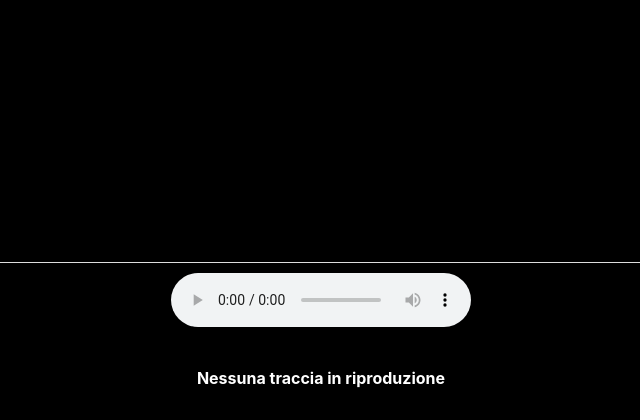
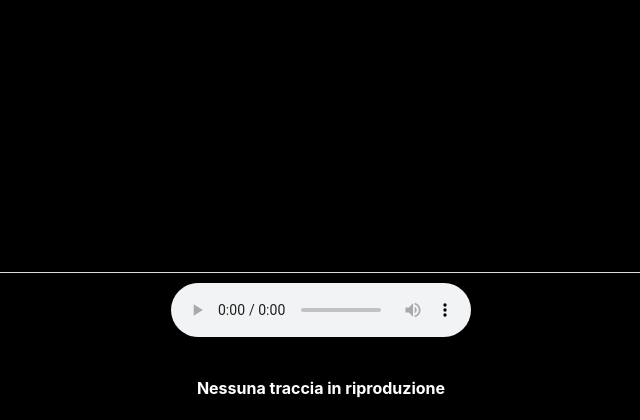
Before and after one commit to reirocco/RMusicPlayer, a Flask app: page / in a window 1280 px wide. Shown: the part 380-800 px from the top of the page, without its empty margins (319-959 px from the left). Run offline with Flask 3, Linux system fonts and the light colour scheme; some libraries are stand-ins or nearby versions.

Commit message:
some fix | PT2

```diff
--- a/templates/index.html
+++ b/templates/index.html
@@ -9,6 +9,7 @@
     <link rel="stylesheet" href="{{ url_for('static', filename='css/bootstrap.css') }}">
 
     <style>
+
         body {
             background-color: black;
             padding: 20px;
@@ -21,17 +22,18 @@
         .folder-button {
             margin-bottom: 10px;
             width: 100%;
+            font-size: 1.5rem; /* Aumenta la dimensione del testo dei bottoni */font-size: 1.5rem; /* Aumenta la dimensione del testo dei bottoni */
         }
         .audio-player {
             position: fixed;
-            bottom: 30px;
+            bottom: 10px;
             left: 0;
             right: 0;
             text-align: center;
         }
         .info-bar {
             position: fixed;
-            bottom: 20px;
+            bottom: 10px;
             left: 0;
             right: 0;
             background-color: #000000;
@@ -51,9 +53,11 @@
     <div class="container">
         <h1 class="text-center testo">RMusicPlayer</h1>
         <h2 class="text-center testo" >Riccioli D'oro - Mira Montaccini</h2>
-        <div class="d-grid gap-2 row" >
+        <div class="row">
             {% for folder in folders %}
-                <button class="btn btn-primary folder-button" type="button" onclick="loadSongs('{{ folder }}')">{{ folder }}</button>
+                <div class="col-md-6">
+                    <button class="btn btn-primary folder-button" type="button" onclick="loadSongs('{{ folder }}')">{{ folder }}</button>
+                </div>
             {% endfor %}
         </div>
 
```
